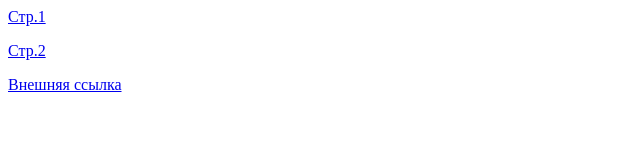
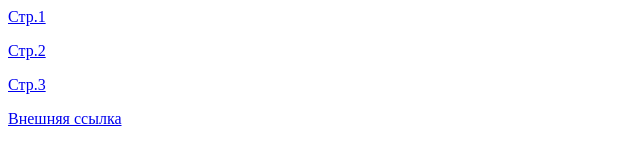
Before and after one commit to Nowle/htmlnowle.github.io, a plain HTML site: page index.html in a window 1280 px wide. Shown: the whole page, without its empty margins (0-640 px from the left). Drawn offline with Linux system fonts and the light colour scheme.

Commit message:
Update index.html

```diff
--- a/index.html
+++ b/index.html
@@ -3,6 +3,7 @@
 <body>
 <p><a href="lab1.html"> Стр.1</a></p>
 <p><a href="lab2.html"> Стр.2</a></p>
+<p><a href="lab4.html"> Стр.3</a></p>
 <p><a href="https://www.yandex.ru/search/?lr=44&text=%D0%BA%D0%BE%D1%82%D0%B8%D0%BA%D0%B8" target="_blank"> Внешняя ссылка</a></p>
 </body>
 </head>
```
